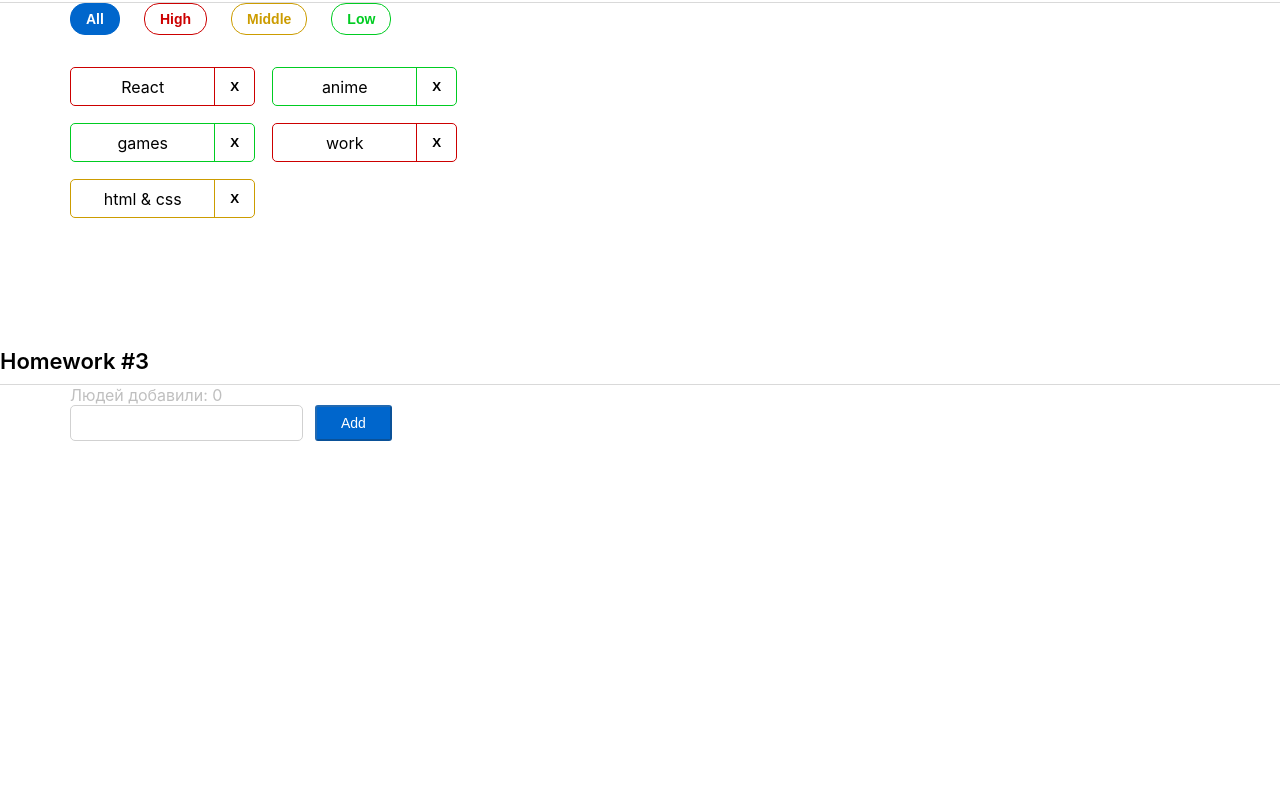
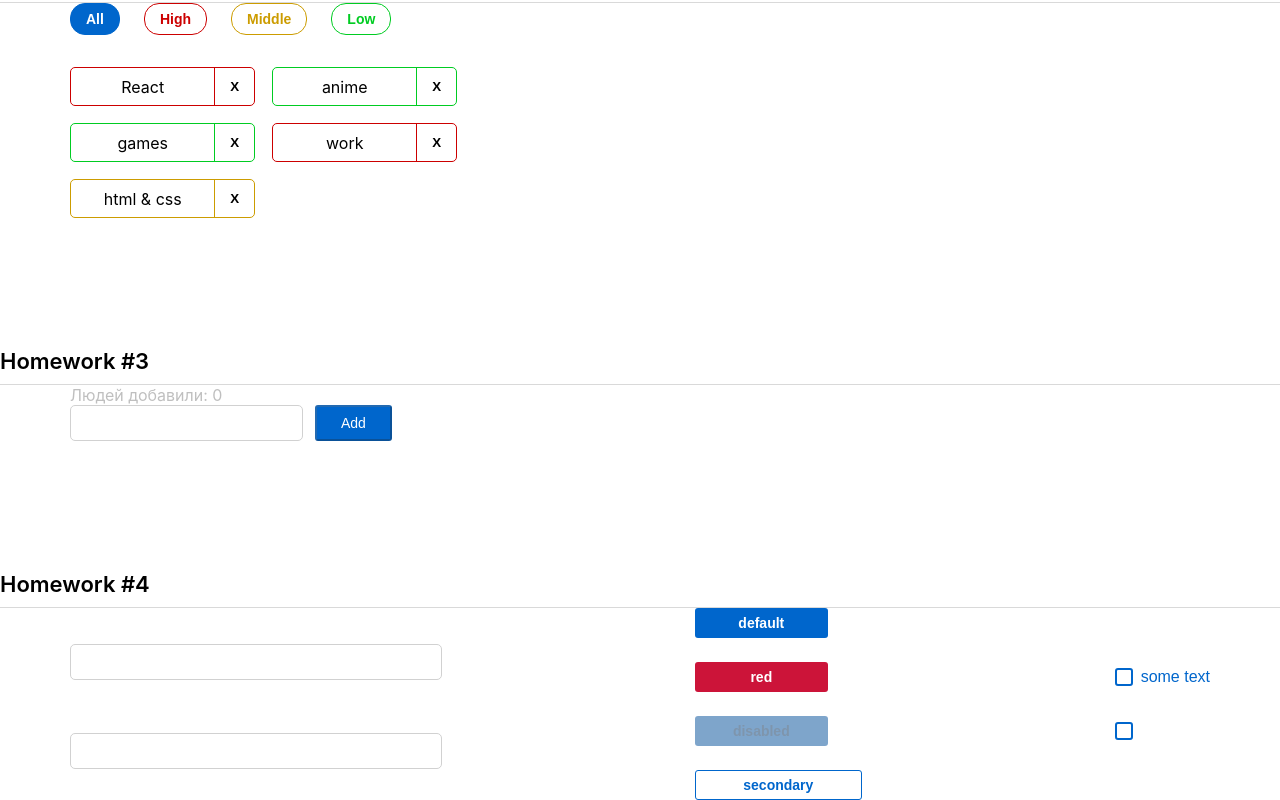
Before and after one commit to Staciv/hws2-master, a React (Create React App) app: page /#/ in a window 1280 px wide. Shown: the part 569-1369 px from the top of the page. Before the commit the page ends 1010 px from the top, so only its background shows below. Built offline with nearby package versions, Linux system fonts and the light colour scheme.

Commit message:
HW04 DONE

```diff
--- a/src/s1-main/App.tsx
+++ b/src/s1-main/App.tsx
@@ -3,6 +3,7 @@ import s from './App.module.css'
 import HW1 from '../s2-homeworks/hw01/HW1'
 import HW2 from "../s2-homeworks/hw02/HW2";
 import HW3 from "../s2-homeworks/hw03/HW3";
+import HW4 from "../s2-homeworks/hw04/HW4";
 
 function App() {
     return (
@@ -11,7 +12,7 @@ function App() {
             {/*раскомментировать по ходу выполнения*/}
             <HW2/>
             <HW3/>
-            {/*<HW4/>*/}
+            <HW4/>
 
             {/*при выполнении дз 5 и более - закомментировать здесь дз 1-4, так как они есть внутри дз 5*/}
             {/*<HW5/>*/}
--- a/src/s2-homeworks/hw04/Stand.tsx
+++ b/src/s2-homeworks/hw04/Stand.tsx
@@ -43,7 +43,7 @@ const Stand = () => {
             <div className={s.buttons}>
                 {/*обычная кнопка:*/}
                 <div>
-                    <SuperButton id={'hw4-super-button-default'}>
+                    <SuperButton id={'hw4-super-button-default'} xType={"default"}>
                         default
                     </SuperButton>
                 </div>
@@ -57,7 +57,6 @@ const Stand = () => {
                 <div>
                     <SuperButton
                         id={'hw4-super-button-disabled'}
-                        xType={'red'}
                         disabled
                     >
                         disabled
--- a/src/s2-homeworks/hw04/common/c1-SuperInputText/SuperInputText.module.css
+++ b/src/s2-homeworks/hw04/common/c1-SuperInputText/SuperInputText.module.css
@@ -5,16 +5,29 @@
 }
 
 .inputWrapper {
+    display: flex;
+    flex-direction: column-reverse;
+    gap: 5px;
 }
 
 .superInput {
+    width: 372px;
+    height: 36px;
+    border-radius: 5px;
+    border: 1px solid #D1D1D1;
 }
 
 .errorInput {
+    width: 372px;
+    height: 36px;
+    border-radius: 5px;
+    border: 1px solid #CC1439;
 }
 
 .errorInput:focus {
 }
 
 .error {
+    font-size: 10px;
+    color:#CC1439;
 }
--- a/src/s2-homeworks/hw04/common/c2-SuperButton/SuperButton.module.css
+++ b/src/s2-homeworks/hw04/common/c2-SuperButton/SuperButton.module.css
@@ -1,36 +1,67 @@
 .button {
+    width: 133px;
+    height: 30px;
+    font-size: 14px;
+    line-height: 20px;
+    font-weight: 600;
+    color: #FFFFFF;
+    border-radius: 3px;
+    cursor: pointer;
+    border: none;
+
+    transition: all .3s;
 }
 
 .disabled {
+
 }
 
 .secondary {
+    width: 167px;
+    background-color: transparent;
+    color: #0066CC;
+    border: 1px solid #0066CC;
 }
 
 .default {
+    background-color: #0066CC;
 }
 
 .red {
+    background-color: #CC1439;
+    color: #FFFFFF;
 }
 
 .default:hover {
+    background-color: #0080FF;
+    width: 167px;
 }
 
 .red:hover {
+    width: 167px;
+    background-color: #FF1A47;
 }
 
 .secondary:hover {
+    background-color: #E5F0FA;
 }
 
 
 .default:active {
+    background-color: #0059B2;
 }
 
 .secondary:active {
+background-color: #C9E5FF;
 }
 
 .red:active {
+    background-color: #B21232;
 }
 
 .button:disabled {
+    width: 133px;
+    background-color: #004D99;
+    color: #002E5C;
+    opacity: 50%;
 }
--- a/src/s2-homeworks/hw04/common/c2-SuperButton/SuperButton.tsx
+++ b/src/s2-homeworks/hw04/common/c2-SuperButton/SuperButton.tsx
@@ -18,10 +18,10 @@ const SuperButton: React.FC<SuperButtonPropsType> = (
     }
 ) => {
     const finalClassName = s.button
-        // + (disabled
-        //         ? ...
-        //         : xType === 'red'
-        //             ? ...
+        + (disabled ? " " + s.disabled : "")
+        + (xType === 'red' ? " " + s.red : "")
+        + (xType === 'secondary' ? " " + s.secondary : "")
+        + (xType !== "red" && xType !== "secondary" ? " " + s.default : "")
         + (className ? ' ' + className : '') // задачка на смешивание классов
 
     return (
--- a/src/s2-homeworks/hw04/common/c3-SuperCheckbox/SuperCheckbox.tsx
+++ b/src/s2-homeworks/hw04/common/c3-SuperCheckbox/SuperCheckbox.tsx
@@ -28,6 +28,9 @@ const SuperCheckbox: React.FC<SuperCheckboxPropsType> = (
 ) => {
     const onChangeCallback = (e: ChangeEvent<HTMLInputElement>) => {
         // задачка на написание онченджа
+        console.log(e.currentTarget.checked)
+        onChangeChecked?.(e.currentTarget.checked)
+
 
     }
 
```
